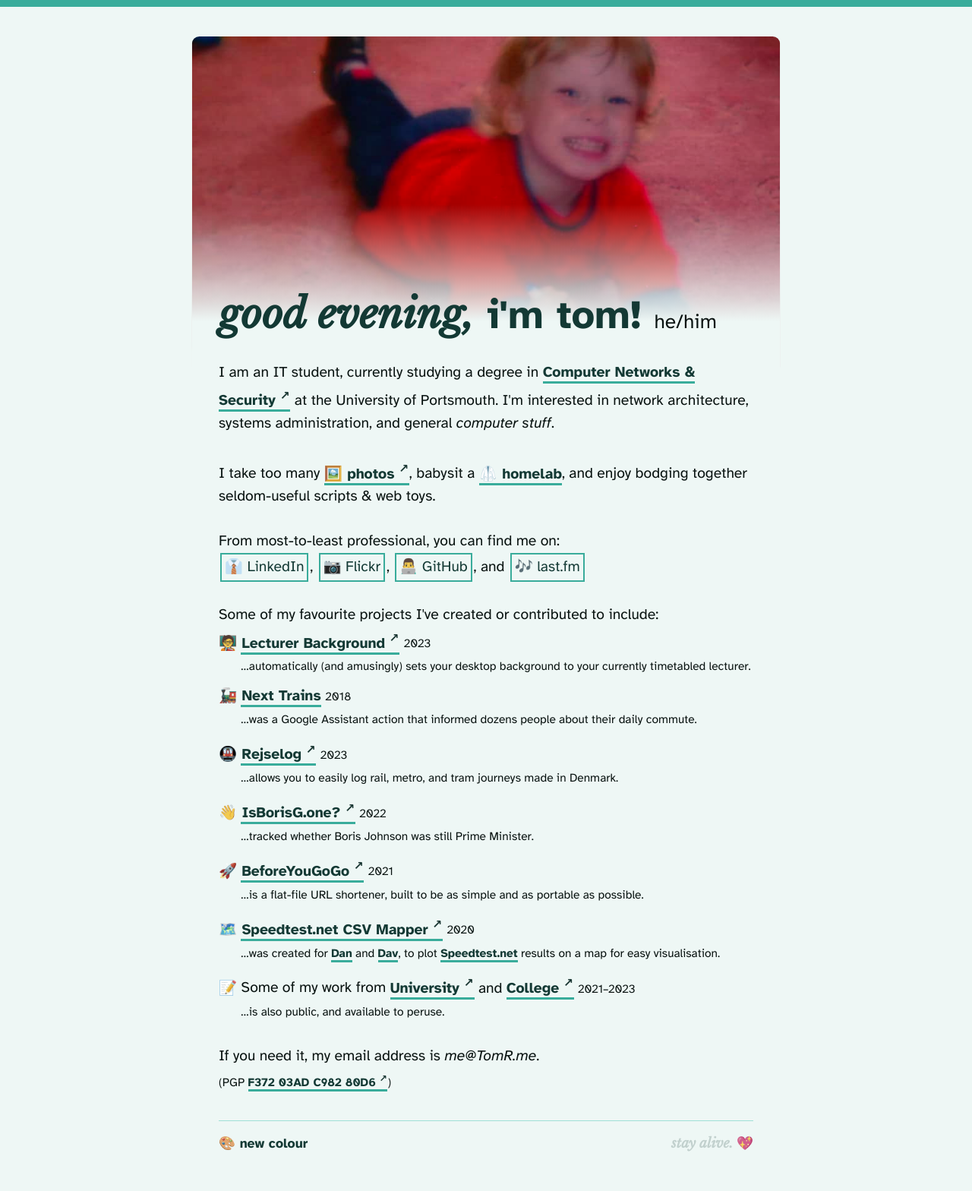
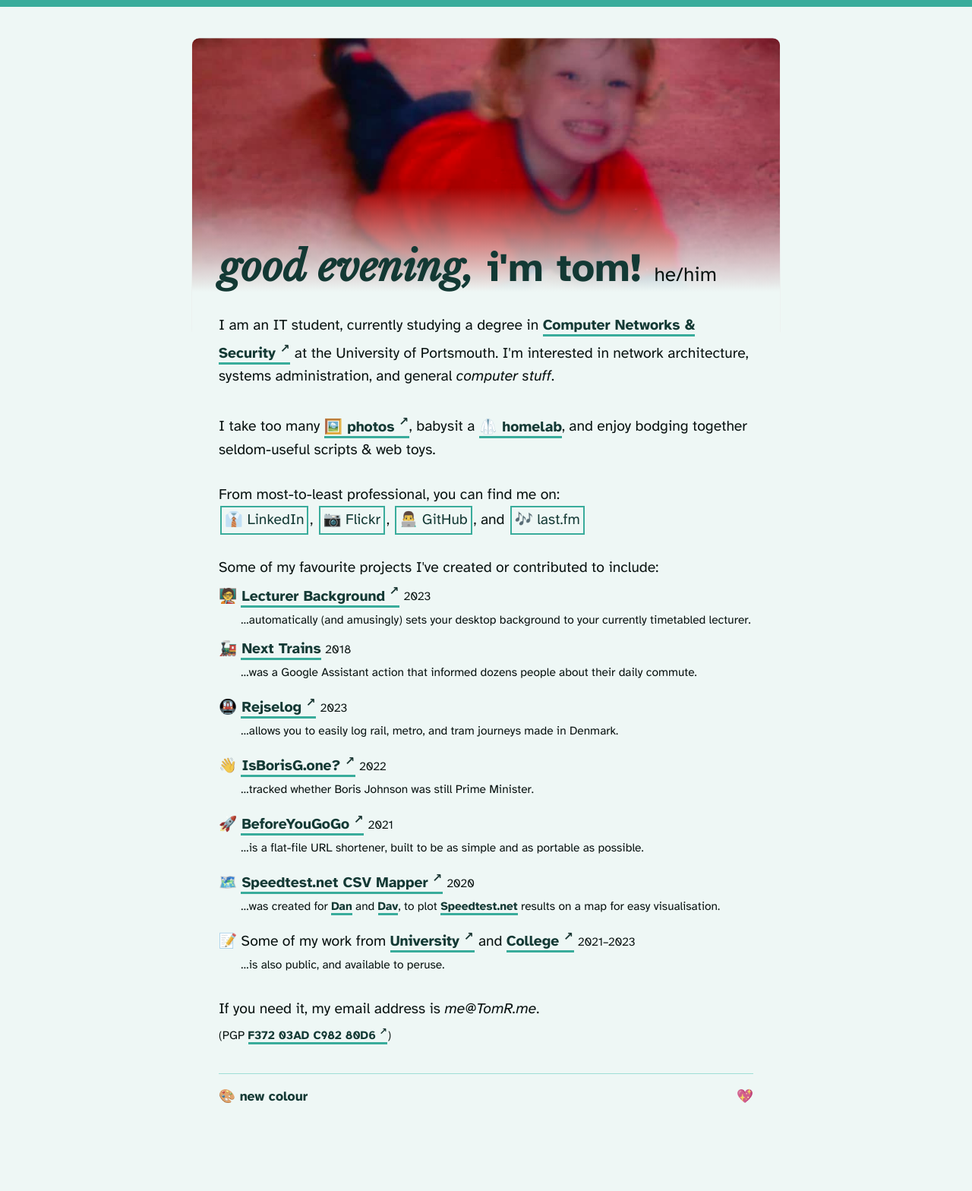
Before and after one commit to t5r7/thomasr.me, a Jekyll site: the page built from index.html, in a window 1280 px wide. Shown: the whole page at 76% size. Built offline with Jekyll 4.4.1, drawn with Linux system fonts in a browser that asks for light colours; after the commit the page ends 1506 px from its top, so only the background shows below that.

Commit message:
fix some web.dev suggestions
- aria hidden and colour contrast on stay alive text in footer
- header image should use aspect-ratio/etc to reserve space in layout

```diff
--- a/_includes/footer.html
+++ b/_includes/footer.html
@@ -4,7 +4,7 @@
 	</p>
 
 	<p>
-		<a href="https://www.youtube.com/watch?v=657TZDHZqj4" id="stay-alive" aria-hidden="true"><span id="stay-alive-text">Stay Alive.</span> <span class="emoji-icon" aria-hidden="true">💖</span></a>
+		<a href="https://www.youtube.com/watch?v=657TZDHZqj4" id="stay-alive" aria-hidden="true" tabindex="-1"><span id="stay-alive-text">Stay Alive.</span> <span class="emoji-icon" aria-hidden="true">💖</span></a>
 	</p>
 </footer>
 
--- a/static/css/_footer.scss
+++ b/static/css/_footer.scss
@@ -18,6 +18,10 @@
 
 	a#new-colour {
 		border-bottom: none;
+
+		&:hover {
+			text-decoration: underline;
+		}
 	}
 
 	a#stay-alive {
@@ -26,7 +30,7 @@
 		border-bottom: none;
 
 		span#stay-alive-text {
-			opacity: 0.2;
+			opacity: 0;
 		}
 
 		&:hover, &:focus {
--- a/static/css/_headers.scss
+++ b/static/css/_headers.scss
@@ -41,7 +41,7 @@
 	position: relative;
 	width: 100%;
 	margin: 0;
-	margin-bottom: -5em;
+	margin-bottom: -15%;
 	z-index: -1;
 
 	@include on-big-screen() {
@@ -50,6 +50,8 @@
 
 	img {
 		width: 100%;
+		aspect-ratio: 2 / 1;
+		object-fit: cover;
 		border-top-left-radius: 0.5em;
 		border-top-right-radius: 0.5em;
 		filter: brightness(0.9) saturate(1.2) contrast(1.2);
@@ -63,7 +65,7 @@
 		left: 0;
 		width: 100%;
 		height: 50%;
-		background: linear-gradient(to bottom, rgba(0, 0, 0, 0) 0%, $cDarkest 70%);
+		background: linear-gradient(to bottom, rgba(0, 0, 0, 0) 0%, $cDarkest 50%);
 		@include in-light-mode() {
 			background: linear-gradient(
 				to bottom,
```
